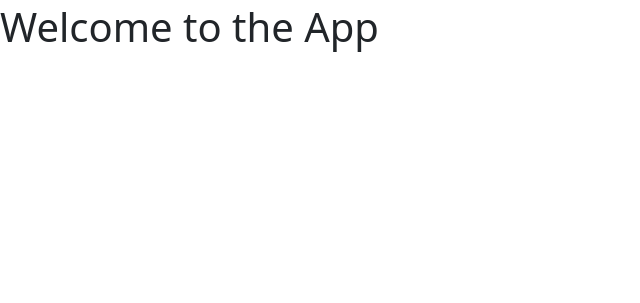
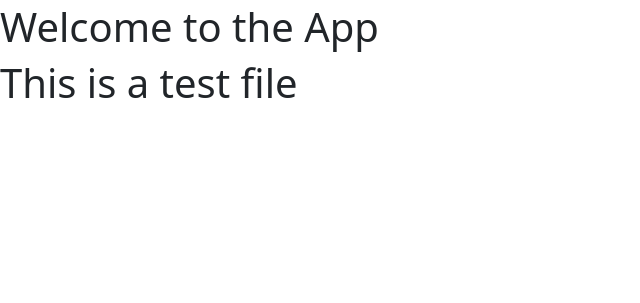
Before and after one commit to 200561971/dp_final_project, a Flask app: page / in a window 1280 px wide. Shown: the part 53-356 px from the top of the page, without its empty margins (0-640 px from the left). Run offline with Flask 3, Linux system fonts and the light colour scheme; some libraries are stand-ins or nearby versions.

```diff
--- a/Templates/home.html
+++ b/Templates/home.html
@@ -1,4 +1,5 @@
 {% extends 'base.html' %}
 {% block content %}
    <h1>Welcome to the App</h1>
+   <h1>This is a test file</h1>
 {% endblock %}
```
Also changed, not shown: app.py (line endings or trailing spaces).
